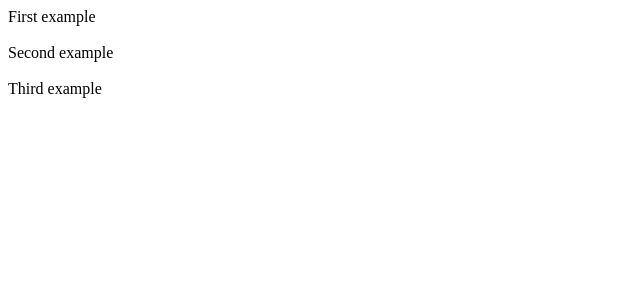
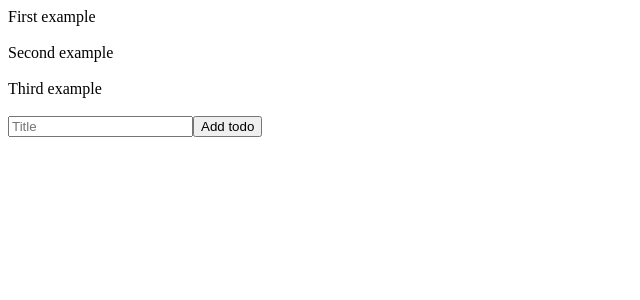
Before and after one commit to nikandlv/todos, a React (Create React App) app: page / in a window 1280 px wide. Shown: the top 300 px of the page, without its empty margins (0-640 px from the left). Built offline with nearby package versions, Linux system fonts and the light colour scheme.

Commit message:
Added TodoForm component to add todos

```diff
--- /dev/null
+++ b/src/app/Layouts/TodoForm.tsx
@@ -0,0 +1,39 @@
+import { ITodoList } from 'app/Types/Todo'
+import * as React from 'react'
+
+export interface ITodoFormProps {
+    todos: ITodoList
+    setTodos: (todos: ITodoList) => void
+}
+
+export default function TodoForm({ todos, setTodos }: ITodoFormProps) {
+    const titleInputRef = React.useRef<HTMLInputElement | null>(null)
+    const submit = (event: React.FormEvent<HTMLFormElement>) => {
+        event.preventDefault()
+        if (!titleInputRef.current) {
+            return
+        }
+        const title = titleInputRef.current.value
+        setTodos([
+            ...todos,
+            {
+                id: Math.random() * 10000,
+                title,
+                checked: false,
+            },
+        ])
+        // clear the input
+        titleInputRef.current.value = ''
+    }
+    return (
+        <form onSubmit={submit}>
+            <input
+                ref={titleInputRef}
+                name="title"
+                placeholder="Title"
+                required
+            />
+            <button type="submit">Add todo</button>
+        </form>
+    )
+}
--- a/src/app/Layouts/Wrapper.tsx
+++ b/src/app/Layouts/Wrapper.tsx
@@ -1,9 +1,9 @@
 import * as React from 'react'
 
 export interface IWrapperProps {
-    children: React.ReactChild
+    children: React.ReactChild[]
 }
 
 export default function Wrapper(props: IWrapperProps) {
-    return <>{props.children}</>
+    return <div>{props.children}</div>
 }
--- a/src/app/index.tsx
+++ b/src/app/index.tsx
@@ -1,6 +1,15 @@
+import { useState } from 'react'
 import ExampleTodos from './Data/Todos'
+import TodoForm from './Layouts/TodoForm'
 import Todos from './Layouts/Todos'
+import Wrapper from './Layouts/Wrapper'
 
 export default function App() {
-    return <Todos todos={ExampleTodos} />
+    const [todos, setTodos] = useState(ExampleTodos)
+    return (
+        <Wrapper>
+            <Todos todos={todos} />
+            <TodoForm todos={todos} setTodos={setTodos} />
+        </Wrapper>
+    )
 }
```
